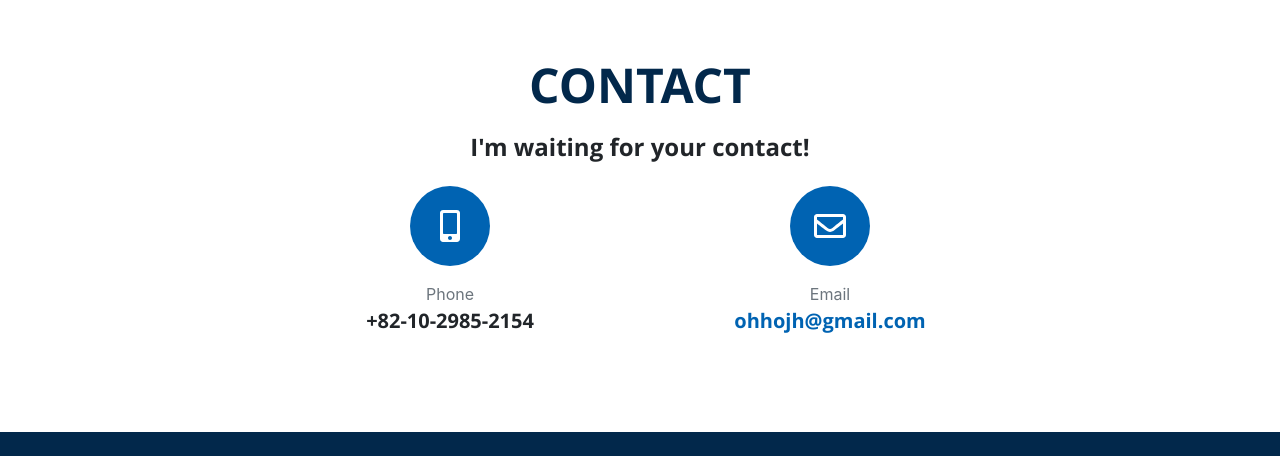
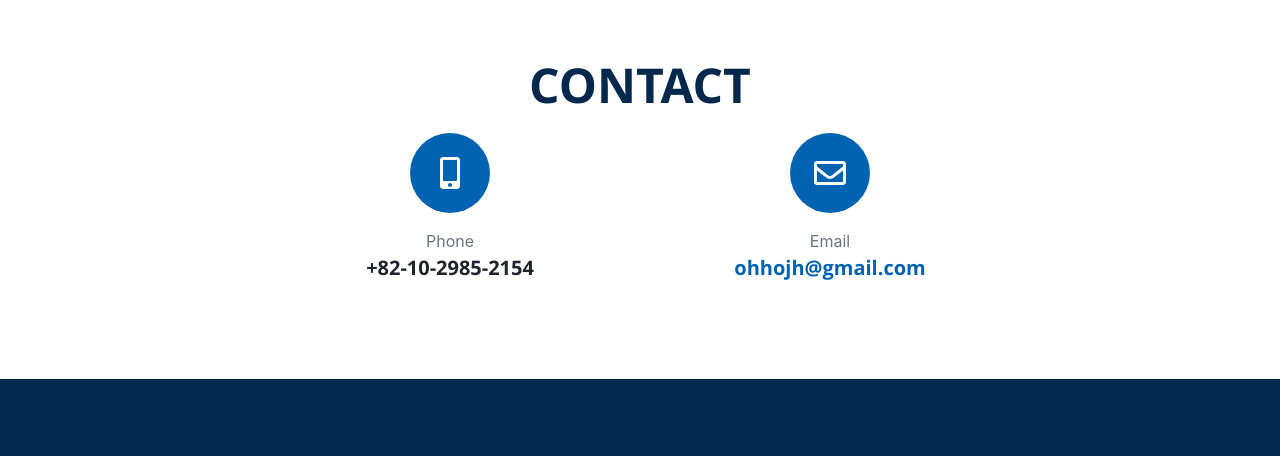
Before and after one commit to JihyeHaley/JihyeHaley.github.io, a plain HTML site: page index.html in a window 1280 px wide. Shown: the part 3600-4056 px from the top of the page. Drawn offline with nearby package versions, Linux system fonts and the light colour scheme; a web font is replaced by a local one.

Commit message:
edit contact info

```diff
--- a/index.html
+++ b/index.html
@@ -619,7 +619,6 @@ The more I am studying, I feel lacks of my knowledges and the eager of learning
                 <!-- Contact Section Heading-->
                 <div class="text-center">
                     <h2 class="page-section-heading text-secondary d-inline-block mb-0">CONTACT</h2><br><br>
-                    <h4 class="mb-0"> I'm waiting for your contact!</h4><br>
                 </div>
                 <!-- Icon Divider-->
                 <!--<div class="divider-custom">
```
